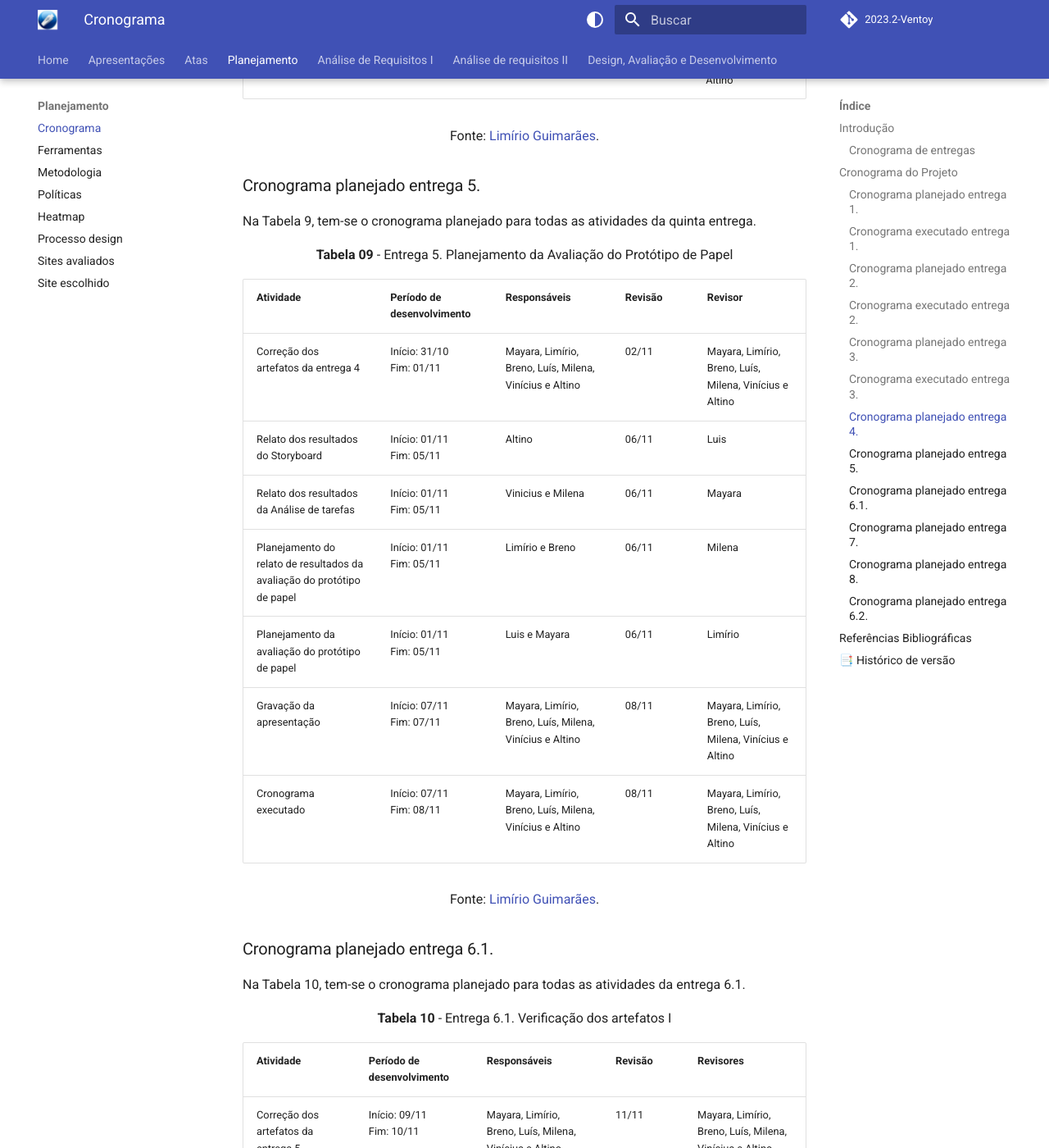
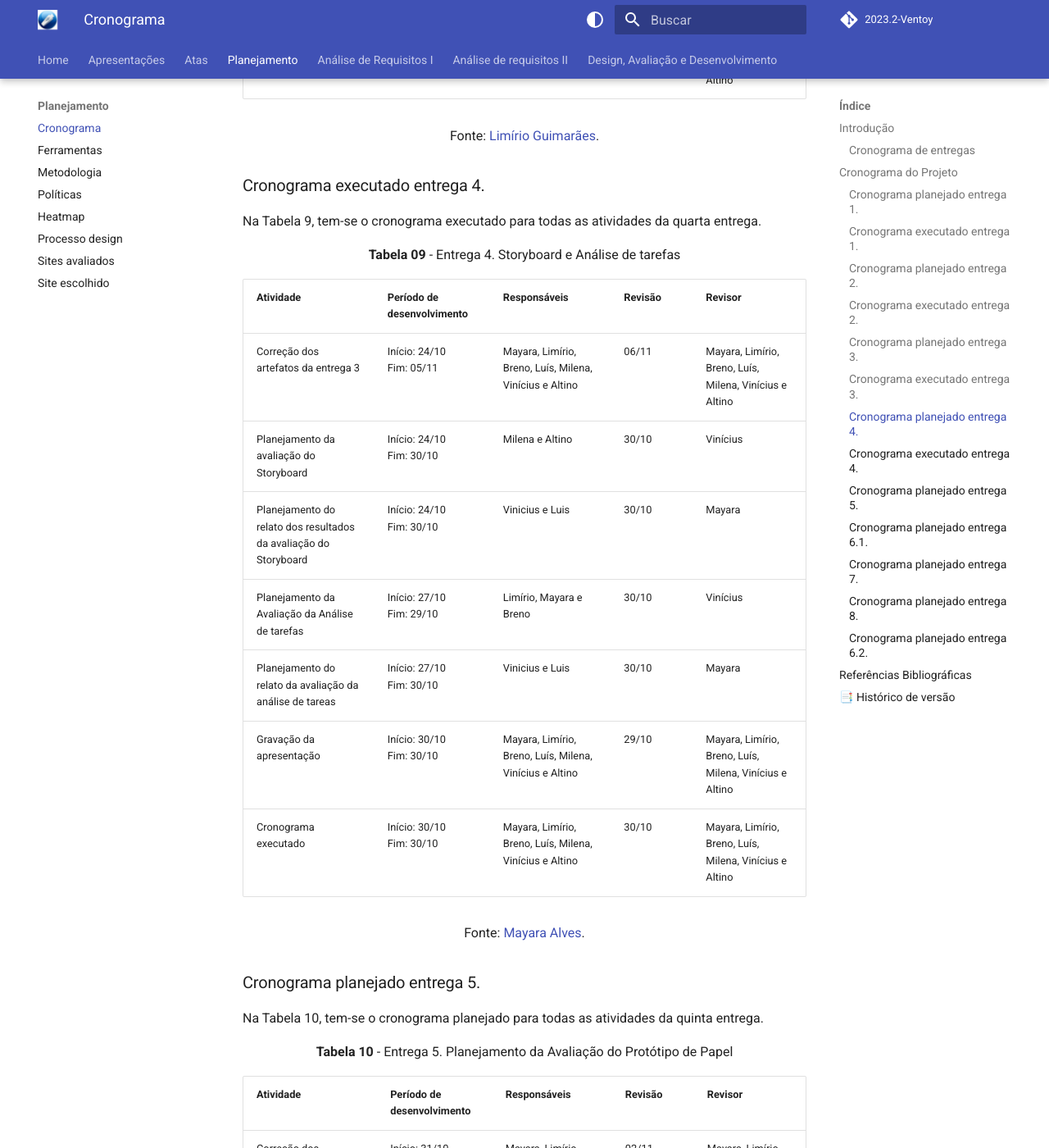
Before and after one commit to Interacao-Humano-Computador/2023.2-Ventoy, an MkDocs documentation site: the page built from docs/planejamento/cronograma.md, in a window 1280 px wide and 1400 px high, scrolled down 9997 px. Shown: the whole window at 82% size. Built offline with MkDocs 1.6.1 and Material for MkDocs 9.7.7, drawn with Linux system fonts in a browser that asks for light colours; comment, search, counter and statistics services are not loaded; some of the changed text lies outside the part shown.

Commit message:
Update cronograma.md

```diff
--- a/docs/planejamento/cronograma.md
+++ b/docs/planejamento/cronograma.md
@@ -177,11 +177,29 @@ Na Tabela 8, tem-se o cronograma planejado para todas as atividades da quarta en
 
 <font size="3"><p style="text-align: center">Fonte: [Limírio Guimarães](https://github.com/LimirioGuimaraes).</p></font>
 
+### Cronograma executado entrega 4.
+
+Na Tabela 9, tem-se o cronograma executado para todas as atividades da quarta entrega.
+
+<p align="center"><b>Tabela 09</b> - Entrega 4. Storyboard e Análise de tarefas </p>
+
+| Atividade                                                        | Período de desenvolvimento  | Responsáveis       | Revisão   | Revisor            |
+| ---------------------------------------------------------------- | --------------------------- | ------------------ | ----------| ------------------ |
+| Correção dos artefatos da entrega 3                              | Início: 24/10<br>Fim: 05/11 | Mayara, Limírio, Breno, Luís, Milena, Vinícius e Altino	            |   06/11   | Mayara, Limírio, Breno, Luís, Milena, Vinícius e Altino             |
+| Planejamento da avaliação do Storyboard                          | Início: 24/10<br>Fim: 30/10 | Milena e Altino    |   30/10   | Vinícius            |
+| Planejamento do relato dos resultados da avaliação do Storyboard | Início: 24/10<br>Fim: 30/10 | Vinicius e Luis|   30/10   | Mayara	           |
+| Planejamento da Avaliação da Análise de tarefas                  | Início: 27/10<br>Fim: 29/10 | Limírio, Mayara e Breno   	        |   30/10   | Vinícius            |
+| Planejamento do relato da avaliação da análise de tareas         | Início: 27/10<br>Fim: 30/10 | Vinicius e Luis    |   30/10   | Mayara             |
+| Gravação da apresentação                                         | Início: 30/10<br>Fim: 30/10 | Mayara, Limírio, Breno, Luís, Milena, Vinícius e Altino             |   29/10   | Mayara, Limírio, Breno, Luís, Milena, Vinícius e Altino              |
+| Cronograma executado                                           	 | Início: 30/10<br>Fim: 30/10 | Mayara, Limírio, Breno, Luís, Milena, Vinícius e Altino             |   30/10   | Mayara, Limírio, Breno, Luís, Milena, Vinícius e Altino             |
+
+<font size="3"><p style="text-align: center">Fonte: [Mayara Alves](https://github.com/Mayara-tech).</p></font>
+
 ### Cronograma planejado entrega 5.
 
-Na Tabela 9, tem-se o cronograma planejado para todas as atividades da quinta entrega.
+Na Tabela 10, tem-se o cronograma planejado para todas as atividades da quinta entrega.
 
-<p align="center"><b>Tabela 09</b> - Entrega 5. Planejamento da Avaliação do Protótipo de Papel </p>
+<p align="center"><b>Tabela 10</b> - Entrega 5. Planejamento da Avaliação do Protótipo de Papel </p>
 
 | Atividade                                                        	      | Período de desenvolvimento  | Responsáveis       | Revisão   | Revisor            |
 | ------------------------------------------------------------------------| --------------------------- | ------------------ | ----------| ------------------ |
@@ -197,9 +215,9 @@ Na Tabela 9, tem-se o cronograma planejado para todas as atividades da quinta en
 
 ### Cronograma planejado entrega 6.1.
 
-Na Tabela 10, tem-se o cronograma planejado para todas as atividades da entrega 6.1.
+Na Tabela 11, tem-se o cronograma planejado para todas as atividades da entrega 6.1.
 
-<p align="center"><b>Tabela 10</b> - Entrega 6.1. Verificação dos artefatos I </p>
+<p align="center"><b>Tabela 11</b> - Entrega 6.1. Verificação dos artefatos I </p>
 
 | Atividade                                                        	      | Período de desenvolvimento  | Responsáveis       | Revisão   | Revisores          |
 | ------------------------------------------------------------------------| --------------------------- | ------------------ | ----------| ------------------ |
@@ -216,9 +234,9 @@ Na Tabela 10, tem-se o cronograma planejado para todas as atividades da entrega
 
 ### Cronograma planejado entrega 7.
 
-Na Tabela 11, tem-se o cronograma planejado para todas as atividades da sétima entrega.
+Na Tabela 12, tem-se o cronograma planejado para todas as atividades da sétima entrega.
 
-<p align="center"><b>Tabela 11</b> - Entrega 7.  Planejamento da Avaliação do protótipo de
+<p align="center"><b>Tabela 12</b> - Entrega 7.  Planejamento da Avaliação do protótipo de
 alta fidelidade </p>
 
 | Atividade                                                        	      | Período de desenvolvimento  | Responsáveis       | Revisão   | Revisores          |
@@ -235,9 +253,9 @@ alta fidelidade </p>
 
 ### Cronograma planejado entrega 8.
 
-Na Tabela 12, tem-se o cronograma planejado para todas as atividades da oitava entrega.
+Na Tabela 13, tem-se o cronograma planejado para todas as atividades da oitava entrega.
 
-<p align="center"><b>Tabela 12</b> - Entrega 8. Relato dos resultados do Protótipo de alta fidelidade </p>
+<p align="center"><b>Tabela 13</b> - Entrega 8. Relato dos resultados do Protótipo de alta fidelidade </p>
 
 | Atividade                                                        	      | Período de desenvolvimento  | Responsáveis       | Revisão   | Revisores          |
 | ------------------------------------------------------------------------| --------------------------- | ------------------ | ----------| ------------------ |
@@ -252,9 +270,9 @@ Na Tabela 12, tem-se o cronograma planejado para todas as atividades da oitava e
 
 ### Cronograma planejado entrega 6.2.
 
-Na Tabela 13, tem-se o cronograma planejado para todas as atividades da entrega 6.2.
+Na Tabela 14, tem-se o cronograma planejado para todas as atividades da entrega 6.2.
 
-<p align="center"><b>Tabela 13</b> - Entrega 6.2. Verificação dos artefatos </p>
+<p align="center"><b>Tabela 14</b> - Entrega 6.2. Verificação dos artefatos </p>
 
 | Atividade                                                        	      | Período de desenvolvimento  | Responsáveis       | Revisão   | Revisores          |
 | ------------------------------------------------------------------------| --------------------------- | ------------------ | ----------| ------------------ |
@@ -282,3 +300,4 @@ Na Tabela 13, tem-se o cronograma planejado para todas as atividades da entrega
 | `1.1`   |06/10/2023 |Adicionando cronograma executado da primeira entrega|[Mayara Alves](https://github.com/Mayara-tech)| [Limírio Guimarães](https://github.com/LimirioGuimaraes)|
 | `1.2`   |17/10/2023 |Adicionando cronograma executado da segunda entrega|[Mayara Alves](https://github.com/Mayara-tech)| [Limírio Guimarães](https://github.com/LimirioGuimaraes)|
 | `1.3`   |23/10/2023 |Adicionando cronograma executado da terceira entrega|[Mayara Alves](https://github.com/Mayara-tech)| [Limírio Guimarães](https://github.com/LimirioGuimaraes)|
+| `1.4`   |30/10/2023 |Adicionando cronograma executado da quarta entrega|[Mayara Alves](https://github.com/Mayara-tech)| [Limírio Guimarães](https://github.com/LimirioGuimaraes)|
```
